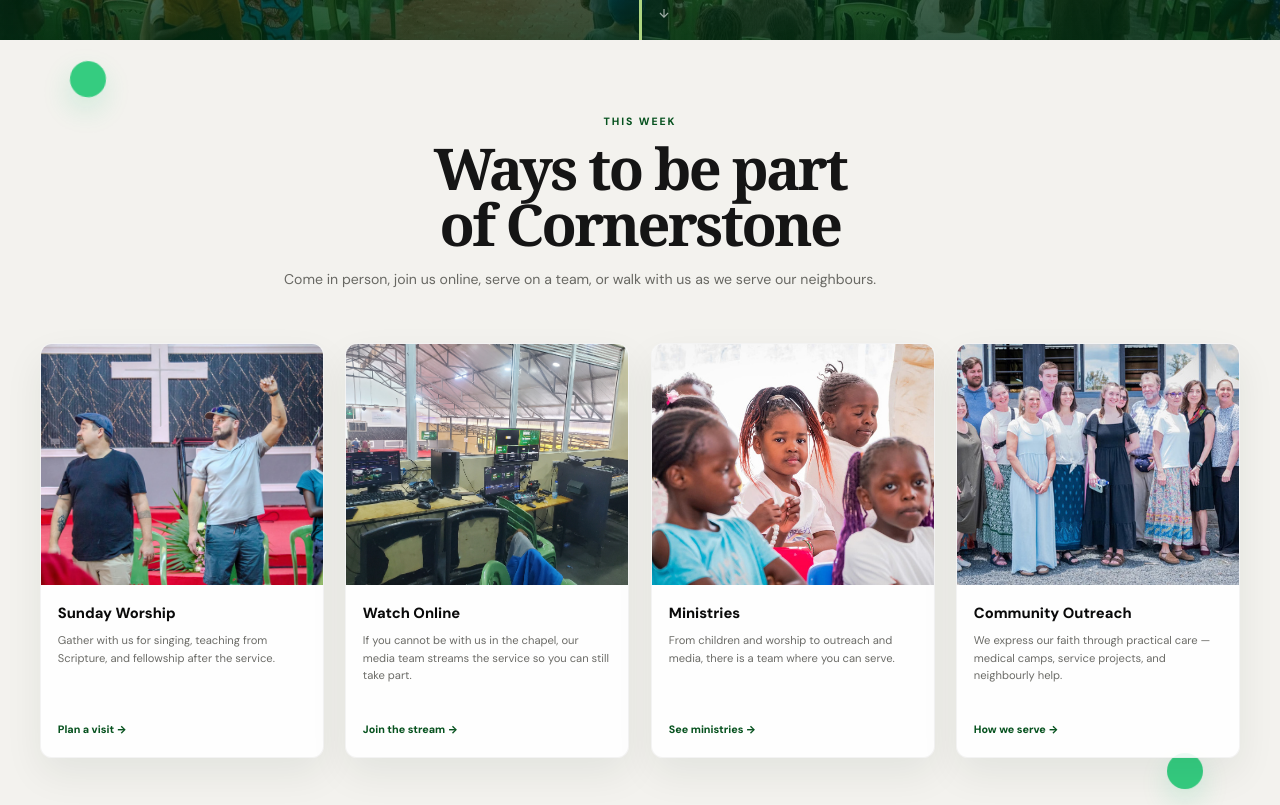
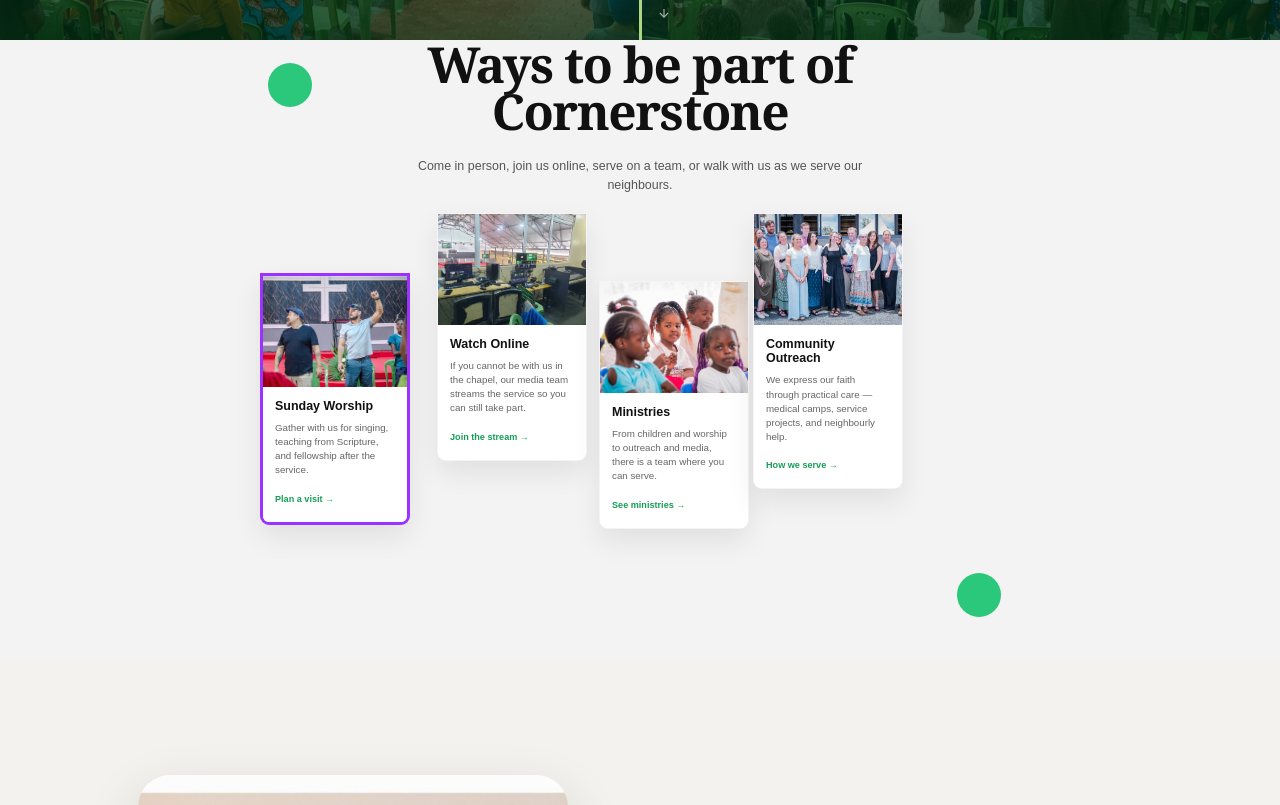
Before and after one commit to Watenehub/CFC, a React (Vite) app in the folder frontend/: page / in a window 1280 px wide. Shown: the part 520-1325 px from the top of the page. Built offline with nearby package versions, Linux system fonts and the light colour scheme; no server answers.

Commit message:
Arrange experience cards in staggered layout

```diff
--- a/frontend/src/pages/Home.css
+++ b/frontend/src/pages/Home.css
@@ -1376,3 +1376,189 @@
   .home .connect-card.home-reveal.skate-text.visible:nth-child(3) { transform: translateY(190px) rotate(-0.7deg); }
   .home .connect-card.home-reveal.skate-text.visible:nth-child(4) { transform: translateY(280px) rotate(0.7deg); }
 }
+
+/* Supplied staggered layout for Ways to be part of Cornerstone. */
+.home .experiences.section-tectonic {
+  position: relative;
+  background: #f3f3f3;
+  padding: 0;
+  overflow: hidden;
+}
+
+.home .experiences-container {
+  position: relative;
+  width: 100%;
+  max-width: 830px;
+  min-height: 620px;
+  margin: 0 auto;
+  padding-top: 1px;
+}
+
+.home .experiences-heading {
+  position: relative;
+  z-index: 5;
+  margin-top: 0;
+  padding-top: 0;
+  text-align: center;
+}
+
+.home .experiences-heading h2 {
+  margin: 0;
+  color: #111;
+  font-family: Georgia, 'Times New Roman', serif;
+  font-size: clamp(2.2rem, 4.2vw, 3.1rem);
+  font-weight: 700;
+  line-height: 0.95;
+  letter-spacing: -1.5px;
+}
+
+.home .experiences-heading p {
+  max-width: 490px;
+  margin: 22px auto 0;
+  color: #555;
+  font-family: Arial, sans-serif;
+  font-size: 0.78rem;
+  line-height: 1.5;
+}
+
+.home .experience-decoration {
+  position: absolute;
+  z-index: 10;
+  width: 44px;
+  height: 44px;
+  border-radius: 50%;
+  background: #2bc77a;
+  pointer-events: none;
+}
+
+.home .experience-decoration-top { top: 23px; left: 43px; }
+.home .experience-decoration-bottom { right: 54px; bottom: 43px; }
+
+.home .experience-stage {
+  position: relative;
+  width: 100%;
+  height: 430px;
+  margin-top: 18px;
+}
+
+.home .experiences.section-tectonic .experience-card {
+  position: absolute;
+  width: 150px;
+  background: #fff;
+  color: #111;
+  border-radius: 0 0 9px 9px;
+  overflow: hidden;
+  box-shadow: 0 12px 28px rgba(0, 0, 0, 0.08);
+  z-index: 2;
+  transition: opacity 0.75s ease, transform 0.9s cubic-bezier(0.16, 1, 0.3, 1), box-shadow 0.45s ease;
+}
+
+.home .experience-card-1 { left: 35px; top: 60px; z-index: 4; border: 3px solid #9d31ff; }
+.home .experience-card-2 { left: 212px; top: 0; z-index: 5; }
+.home .experience-card-3 { left: 374px; top: 68px; z-index: 4; }
+.home .experience-card-4 { left: 528px; top: 0; z-index: 3; }
+
+.home .experiences.section-tectonic .experience-card-image {
+  width: 100%;
+  height: 111px;
+  background: #ddd;
+}
+
+.home .experiences.section-tectonic .experience-card-body {
+  min-height: 135px;
+  padding: 12px 12px 15px;
+  background: #fff;
+}
+
+.home .experiences.section-tectonic .experience-card-body h3 {
+  margin: 0 0 8px;
+  color: #111;
+  font-family: Arial, sans-serif;
+  font-size: 0.78rem;
+  font-weight: 800;
+  line-height: 1.15;
+}
+
+.home .experiences.section-tectonic .experience-card-body p {
+  margin: 0 0 14px;
+  color: #666;
+  font-family: Arial, sans-serif;
+  font-size: 0.61rem;
+  line-height: 1.45;
+}
+
+.home .experiences.section-tectonic .experience-card-link {
+  color: #159e58;
+  font-family: Arial, sans-serif;
+  font-size: 0.57rem;
+  font-weight: 700;
+}
+
+.home .experiences.section-tectonic .experience-card:hover {
+  z-index: 20;
+  transform: translateY(-8px);
+  box-shadow: 0 20px 35px rgba(0, 0, 0, 0.14);
+}
+
+.home .experiences.section-tectonic .experience-card-image img {
+  transition: transform 0.7s cubic-bezier(0.16, 1, 0.3, 1);
+}
+
+.home .experiences.section-tectonic .experience-card:hover .experience-card-image img { transform: scale(1.06); }
+
+.home .experiences.section-tectonic .experience-card-1 { opacity: 0; transform: translate(-80px, 50px) rotate(-4deg); }
+.home .experiences.section-tectonic .experience-card-2 { opacity: 0; transform: translateY(-75px) rotate(3deg); }
+.home .experiences.section-tectonic .experience-card-3 { opacity: 0; transform: translateY(70px) rotate(-3deg); }
+.home .experiences.section-tectonic .experience-card-4 { opacity: 0; transform: translate(80px, -55px) rotate(4deg); }
+
+.home .experiences.section-tectonic.visible .experience-card-1 { opacity: 1; transform: translate(0, 0) rotate(0); transition-delay: 0.05s; }
+.home .experiences.section-tectonic.visible .experience-card-2 { opacity: 1; transform: translate(0, 0) rotate(0); transition-delay: 0.16s; }
+.home .experiences.section-tectonic.visible .experience-card-3 { opacity: 1; transform: translate(0, 0) rotate(0); transition-delay: 0.27s; }
+.home .experiences.section-tectonic.visible .experience-card-4 { opacity: 1; transform: translate(0, 0) rotate(0); transition-delay: 0.38s; }
+
+@media (max-width: 900px) and (min-width: 701px) {
+  .home .experiences-container { max-width: 720px; min-height: 570px; }
+  .home .experience-stage { height: 390px; }
+  .home .experiences.section-tectonic .experience-card { width: 135px; }
+  .home .experience-card-1 { left: 20px; top: 55px; }
+  .home .experience-card-2 { left: 185px; top: 0; }
+  .home .experience-card-3 { left: 350px; top: 62px; }
+  .home .experience-card-4 { left: 515px; top: 0; }
+  .home .experience-decoration-top { left: 25px; }
+  .home .experience-decoration-bottom { right: 25px; }
+}
+
+@media (max-width: 700px) {
+  .home .experiences-container { min-height: auto; padding: 35px 20px 70px; }
+  .home .experiences-heading { padding: 0 10px; }
+  .home .experiences-heading h2 { font-size: 2.15rem; }
+  .home .experiences-heading p { margin-top: 16px; font-size: 0.72rem; }
+  .home .experience-decoration-top { top: 25px; left: 20px; width: 38px; height: 38px; }
+  .home .experience-decoration-bottom { right: 20px; bottom: 25px; width: 38px; height: 38px; }
+  .home .experience-stage { display: grid; grid-template-columns: repeat(2, minmax(0, 1fr)); gap: 18px; height: auto; margin-top: 35px; }
+  .home .experiences.section-tectonic .experience-card,
+  .home .experience-card-1,
+  .home .experience-card-2,
+  .home .experience-card-3,
+  .home .experience-card-4 { position: relative; left: auto; top: auto; width: 100%; transform: none; }
+  .home .experience-card-1 { margin-top: 35px; }
+  .home .experience-card-3 { margin-top: 30px; }
+  .home .experiences.section-tectonic .experience-card { opacity: 0; transform: translateY(35px); }
+  .home .experiences.section-tectonic.visible .experience-card { opacity: 1; transform: translateY(0); }
+  .home .experiences.section-tectonic .experience-card-image { height: 125px; }
+}
+
+@media (max-width: 430px) {
+  .home .experiences-container { padding-left: 15px; padding-right: 15px; }
+  .home .experience-stage { gap: 12px; }
+  .home .experiences.section-tectonic .experience-card-body { padding: 10px; }
+  .home .experiences.section-tectonic .experience-card-image { height: 110px; }
+  .home .experiences.section-tectonic .experience-card-body h3 { font-size: 0.72rem; }
+  .home .experiences.section-tectonic .experience-card-body p { font-size: 0.57rem; }
+  .home .experiences.section-tectonic .experience-card-link { font-size: 0.53rem; }
+}
+
+@media (prefers-reduced-motion: reduce) {
+  .home .experiences.section-tectonic .experience-card { opacity: 1 !important; transform: none !important; transition: none !important; }
+  .home .experiences.section-tectonic .experience-card-image img { transition: none; }
+}
--- a/frontend/src/pages/Home.jsx
+++ b/frontend/src/pages/Home.jsx
@@ -82,7 +82,7 @@ function Home() {
   }, [])
 
   useEffect(() => {
-    const elements = document.querySelectorAll('.home-reveal')
+    const elements = document.querySelectorAll('.home-reveal, .section-tectonic')
     const observer = new IntersectionObserver(
       (entries) => {
         entries.forEach((entry) => {
@@ -200,19 +200,17 @@ function Home() {
       </section>
 
       <section className="section experiences section-tectonic">
-        <span className="floating-dot floating-dot-one" aria-hidden="true" />
-        <span className="floating-dot floating-dot-two" aria-hidden="true" />
-        <div className="container">
-          <div className="section-header home-reveal ascend-text">
-            <span className="section-eyebrow">This week</span>
-            <h2 className="section-heading">Ways to be part of Cornerstone</h2>
-            <p className="section-subheading">
+        <div className="experiences-container">
+          <div className="experience-decoration experience-decoration-top" aria-hidden="true" />
+          <div className="experiences-heading">
+            <h2>Ways to be part of<br />Cornerstone</h2>
+            <p>
               Come in person, join us online, serve on a team, or walk with us as we serve our neighbours.
             </p>
           </div>
-          <div className="experience-grid">
-            {experiences.map((item) => (
-              <Link key={item.title} to={item.link} className="experience-card home-reveal skate-text">
+          <div className="experience-stage">
+            {experiences.map((item, index) => (
+              <Link key={item.title} to={item.link} className={`experience-card experience-card-${index + 1}`}>
                 <div className="experience-card-image">
                   <img src={item.image} alt={item.title} loading="lazy" />
                 </div>
@@ -224,6 +222,7 @@ function Home() {
               </Link>
             ))}
           </div>
+          <div className="experience-decoration experience-decoration-bottom" aria-hidden="true" />
         </div>
       </section>
 
```
